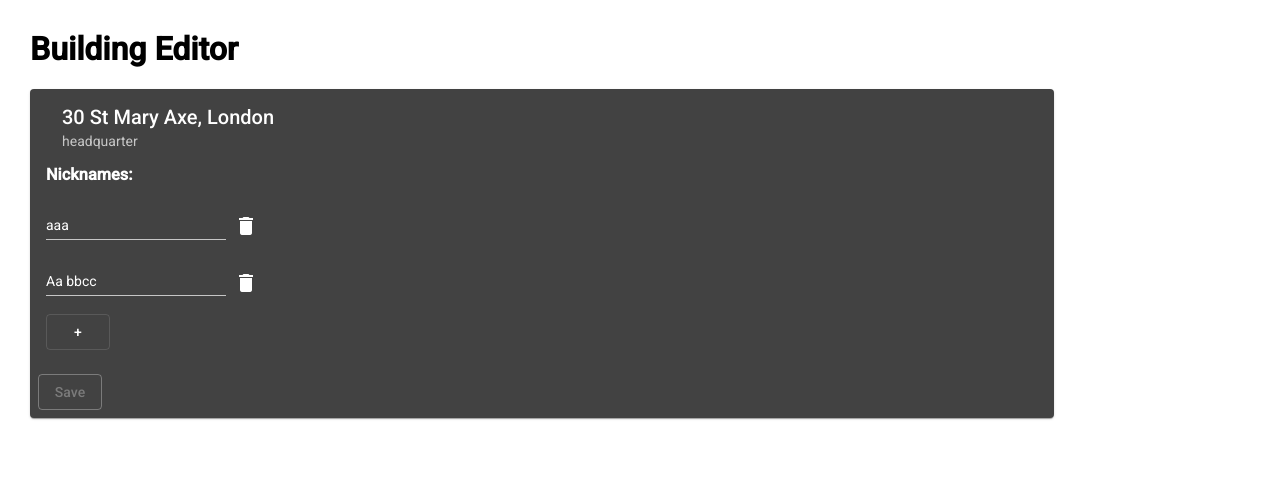
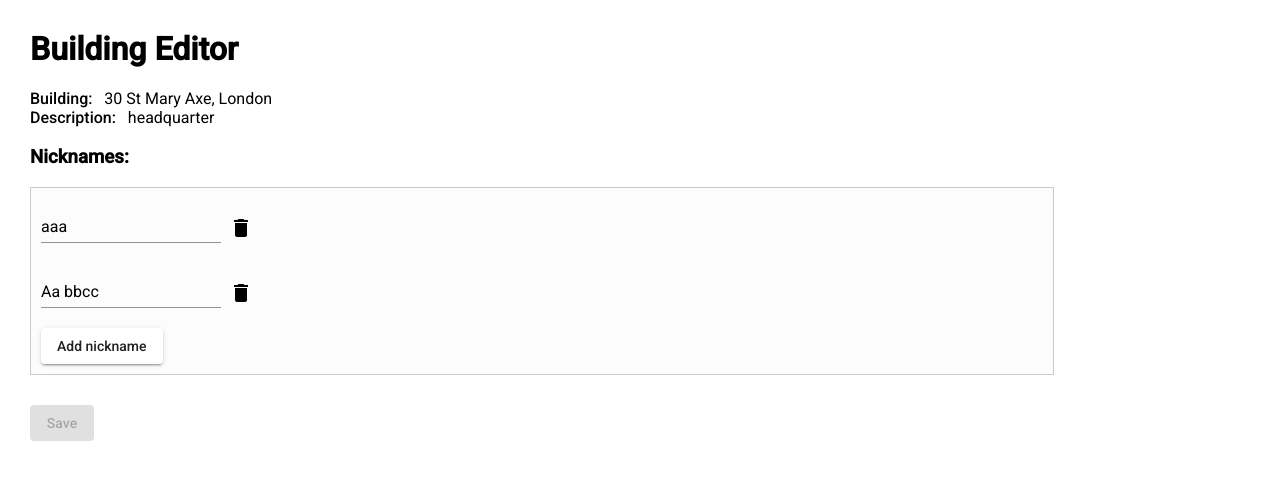
Before and after one commit to patrickwilliner/bms, an Angular app: page / in a window 1280 px wide. Shown: the top 480 px of the page. Built offline with nearby package versions, Linux system fonts and the light colour scheme.

Commit message:
improve styling

```diff
--- a/angular.json
+++ b/angular.json
@@ -28,7 +28,7 @@
               "src/assets"
             ],
             "styles": [
-              "./node_modules/@angular/material/prebuilt-themes/purple-green.css",
+              "./node_modules/@angular/material/prebuilt-themes/deeppurple-amber.css",
               "src/styles.scss"
             ],
             "scripts": []
@@ -93,7 +93,7 @@
               "src/assets"
             ],
             "styles": [
-              "./node_modules/@angular/material/prebuilt-themes/purple-green.css",
+              "./node_modules/@angular/material/prebuilt-themes/deeppurple-amber.css",
               "src/styles.scss"
             ],
             "scripts": []
--- a/src/app/building-editor/building-editor.component.html
+++ b/src/app/building-editor/building-editor.component.html
@@ -1,22 +1,28 @@
 <div class="container">
   <h1>Building Editor</h1>
 
-  <mat-card>
-    <mat-card-header>
-      <mat-card-title>{{building.address}}</mat-card-title>
-      <mat-card-subtitle>{{building.description}}</mat-card-subtitle>
-    </mat-card-header>
-    <mat-card-content class="content">
-      <h3>Nicknames:</h3>
+  <div class="group">
+    <span class="label">Building:</span>
+    &nbsp;
+    <span class="value">{{building.address}}</span>
+  </div>
 
-      <app-nickname-editor [nicknames]="building.nicknames"
-                           [validator]="nicknameValidator"
-                           (nicknamesChanged)="onNicknamesChanged($event)">
-      </app-nickname-editor>
-    </mat-card-content>
+  <div class="group">
+    <span class="label">Description:</span>
+    &nbsp;
+    <span class="value">{{building.description}}</span>
+  </div>
 
-    <mat-card-actions>
-      <button mat-stroked-button [disabled]="saveButtonDisabled" (click)="onClickSave()">Save</button>
-    </mat-card-actions>
-  </mat-card>
+  <div class="nicknames">
+    <h3>Nicknames:</h3>
+
+    <app-nickname-editor [nicknames]="building.nicknames"
+                         [validator]="nicknameValidator"
+                         (nicknamesChanged)="onNicknamesChanged($event)">
+    </app-nickname-editor>
+  </div>
+
+  <div class="actions">
+    <button mat-raised-button color="primary" [disabled]="saveButtonDisabled" (click)="onClickSave()">Save</button>
+  </div>
 </div>
--- a/src/app/building-editor/building-editor.component.scss
+++ b/src/app/building-editor/building-editor.component.scss
@@ -0,0 +1,10 @@
+.container {
+
+    .actions {
+        margin-top: 30px;
+    }
+
+    .group .label {
+        font-weight: 500;
+    }
+}
--- a/src/app/nickname-editor/nickname-editor.component.html
+++ b/src/app/nickname-editor/nickname-editor.component.html
@@ -4,10 +4,10 @@
             <input matInput [formControl]="nicknameFormArray.controls[i]">
         </mat-form-field>
 
-        <button mat-icon-button aria-label="Example icon button with a home icon">
+        <button mat-icon-button aria-label="delete">
             <mat-icon (click)="onClickDelete(i)">delete</mat-icon>
-          </button>
+        </button>
     </div>
 
-    <button mat-stroked-button (click)="onClickAddNickname()">+</button>
+    <button mat-raised-button (click)="onClickAddNickname()">Add nickname</button>
 </div>
--- a/src/app/nickname-editor/nickname-editor.component.scss
+++ b/src/app/nickname-editor/nickname-editor.component.scss
@@ -0,0 +1,5 @@
+.container {
+    background: rgba(0,0,0,.01);
+    border: .5px solid rgba(0,0,0,.2);
+    padding: 10px;
+}
--- a/src/styles.scss
+++ b/src/styles.scss
@@ -1,4 +1,2 @@
-/* You can add global styles to this file, and also import other style files */
-
 html, body { height: 100%; }
 body { margin: 0; font-family: Roboto, "Helvetica Neue", sans-serif; }
```
